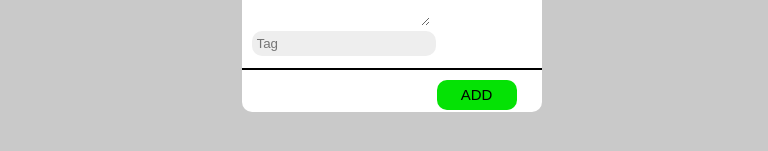
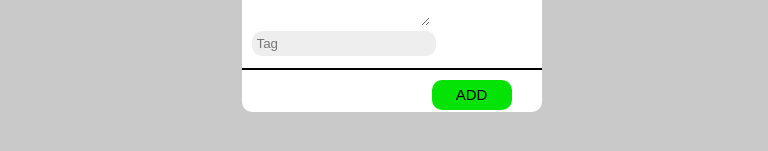
Before and after one commit to abdulfrfr/pro-note-app, a React (Create React App) app: page / in a window 768 px wide. Shown: the part 255-406 px from the top of the page. Built offline with nearby package versions, Linux system fonts and the light colour scheme; a web font is replaced by a local one.

Commit message:
Update styles.css

```diff
--- a/public/styles.css
+++ b/public/styles.css
@@ -124,7 +124,7 @@ button{
         display: flex;
         justify-content: flex-end;
         align-items: center;
-        padding: 10px 25px 10px 0;
+        padding: 10px 30px 10px 0;
     }
 
     .button{
@@ -342,7 +342,7 @@ background-color: yellow;
     display: flex;
     justify-content: flex-end;
     align-items: center;
-    padding: 10px 25px 10px 0;
+    padding: 10px 30px 10px 0;
 }
 
 .button{
```
